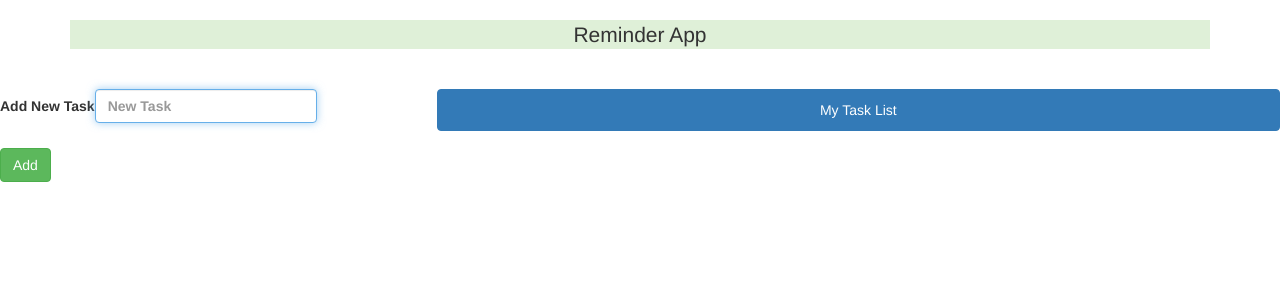
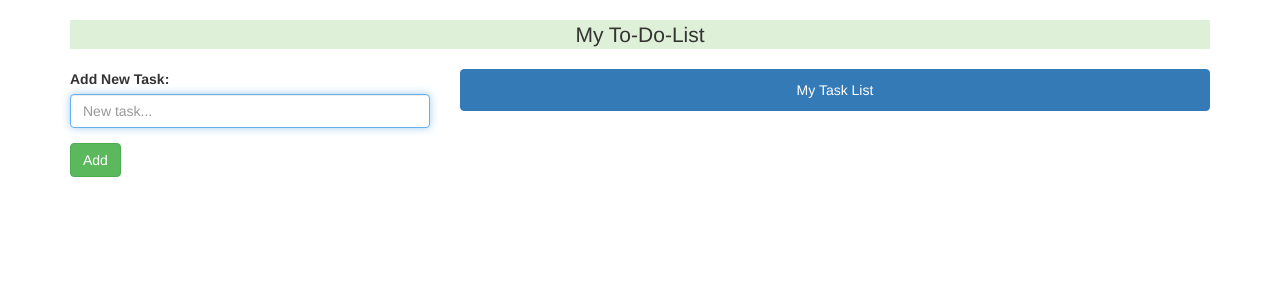
Before and after one commit to mevanik/IST402Team3, a Flask app: page / in a window 1280 px wide. Shown: the top 300 px of the page. Run offline with Flask 2, Linux system fonts and the light colour scheme; some libraries are stand-ins or nearby versions.

Commit message:
edited html file

```diff
--- a/Templates/reminder.html
+++ b/Templates/reminder.html
@@ -1,25 +1,22 @@
 <!DOCTYPE html>
 <html lang="en">
+
 <head>
-  <title>Reminder App</title>
+  <title>To-Do-List</title>
   <meta charset="utf-8">
-  <meta name="viewport" conetent="width=device-width, initial-scale=1">
+  <meta name="viewport" content="width=device-width, initial-scale=1">
   <link rel="stylesheet" href="https://maxcdn.bootstrapcdn.com/bootstrap/3.4.0/css/bootstrap.min.css">
 </head>
+
 <body>
   <div class="container">
-   <h1 class="text-center bg-success lead">Reminder App</h1>
-  </div>
-  <script src="https://ajax.googleapis.com/ajax/libs/jquery/3.4.1/jquery.min.js"></script>
-  <script src="https://maxcdn.bootstrapcdn.com/bootstrap/3.4.0/js/bootstrap.min.js"></script><br>
-  <script src="js/script.js"></script>
- </body>
+    <h1 class="text-center bg-success lead">My To-Do-List</h1>
     <div class="row">
       <div class="col-sm-4">
         <!-- new task input -->
         <div class="form-group">
-    <label for="new-task">Add New Task<label>
-    <input class="form-control" type="text" placeholder="New Task" id="new-task" autofocus/>
+          <label for="new-item">Add New Task:</label>
+          <input class="form-control" type="text" placeholder="New task..." id="new-item" autofocus/>
         </div>
         <!-- control buttons -->
         <div class="row">
@@ -27,18 +24,24 @@
             <button class="btn btn-success" id="add">Add</button>
           </div>
           <div class="col-sm-6 text-right">
-       <button class="btn btn-danger" id="removeAll">Clear All!</button>
+            <button class="btn btn-danger" id="removeAll">Clear All !</button>
           </div>
         </div>
       </div>
-   <!--list of task -->
+      <!-- list of task -->
       <div class="col-sm-8 active">
-    <ol id="myList" class="list-group">
+        <ol id="mylist" class="list-group">
           <li class="list-group-item active disabled text-center">My Task List</li>
         </ol>
       </div>
     </div>
   </div>
+
+<script src="https://ajax.googleapis.com/ajax/libs/jquery/3.4.1/jquery.min.js"></script>
+<script src="https://maxcdn.bootstrapcdn.com/bootstrap/3.4.0/js/bootstrap.min.js"></script>
+<script src="js/script.js"></script>
+
+</body>
 </html>
 <!-- <h1>Reminders</h1>
 <head>
```
Lines whose indentation alone changed are shown as unchanged.
